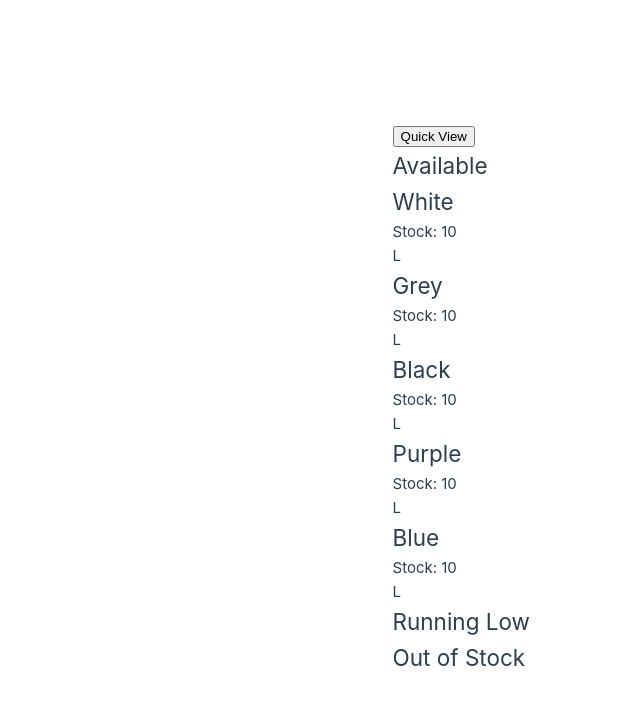
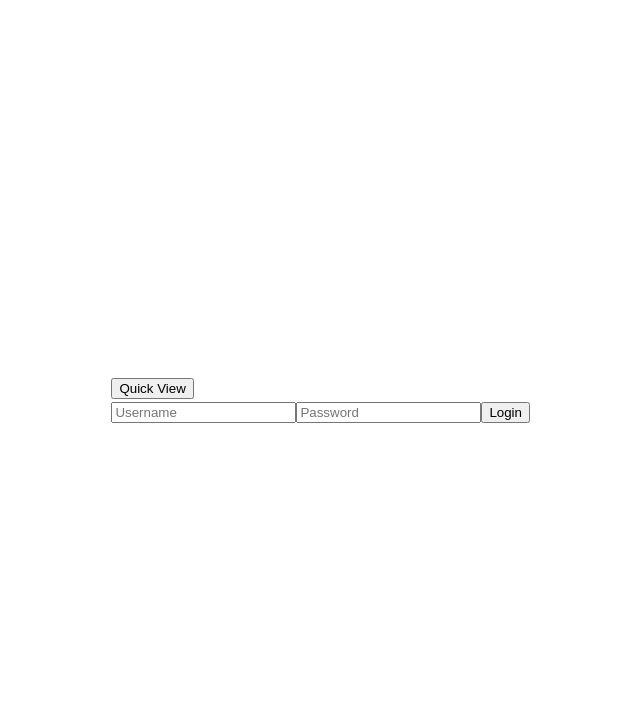
Before and after one commit to Saxel-0/Paint-Stock, a Vue app in the folder Frontend/Paint_Stock/: page / in a window 1280 px wide. Shown: the top 704 px of the page, without its empty margins (110-750 px from the left). Built offline with nearby package versions, Linux system fonts and the light colour scheme.

Commit message:
Set up user logins, added admin panel, Permissions systems fully worked out, moving to CSS

```diff
--- a/Frontend/Paint_Stock/src/App.vue
+++ b/Frontend/Paint_Stock/src/App.vue
@@ -1,14 +1,18 @@
 <script>
-import { ref } from 'vue';
+import { ref, reactive } from 'vue';
 import PaintCard from './components/Paintcards.vue';
 import SwimLanes from './components/SwimLanes.vue';
 import QuickView from './components/QuickView.vue';
+import AdminPanel from './components/AdminPanel.vue';
+import UserLogin from './components/UserLogin.vue';
 
 export default {
   components: {
     PaintCard,
     SwimLanes,
-    QuickView
+    QuickView,
+    AdminPanel,
+    UserLogin
   },
   setup() {
     const paints = ref([
@@ -18,9 +22,33 @@ export default {
       { id: 4, colour: 'Purple', stock_level: 10, status: 'Available' },
       { id: 5, colour: 'Blue', stock_level: 10, status: 'Available' }
     ]);
-    console.log('test', paints.value)
+    const users = ref([
+      { id: 1, username: 'CompanyPainter', password: '123', canEdit: true, isAdmin: false },
+      { id: 2, username: 'John', password: '123', canEdit: true, isAdmin: false },
+      { id: 3, username: 'Jane', password: '123', canEdit: true, isAdmin: false },
+      { id: 4, username: 'Adam', password: '123', canEdit: true, isAdmin: true }
+    ]);
+
+    const permissions = reactive({
+      canEdit: false,
+      isAdmin: false
+    });
+
+    const currentUser = ref(null);
+
+    const login = (user) => {
+      currentUser.value = user;
+      permissions.view_paints = user.canView;
+      permissions.edit_paints = user.canEdit;
+      permissions.edit_users = user.isAdmin;
+    };
+
     return {
-      paints
+      paints,
+      users,
+      currentUser,
+      login,
+      permissions
     };
   }
 };
@@ -30,10 +58,12 @@ export default {
   <div>
     <header>
       <QuickView :paints="paints" />
+      <AdminPanel v-if="permissions.edit_users" :users="users" :isAdmin="permissions.edit_users" />
+      <UserLogin :users="users" @login="login" />
     </header>
 
     <main>
-      <SwimLanes :paints="paints"/>
+      <SwimLanes v-if="currentUser" :key="currentUser.id" :paints="paints" :canEdit="permissions.edit_paints" />
     </main>
   </div>
 </template>
--- a/Frontend/Paint_Stock/src/components/AdminPanel.vue
+++ b/Frontend/Paint_Stock/src/components/AdminPanel.vue
@@ -0,0 +1,52 @@
+<template>
+    <div v-if="isAdmin">
+      <button @click="toggleMenu">Admin Panel</button>
+      <div v-show="showMenu">
+        <ul>
+          <li v-for="user in users" :key="user.id">
+            {{ user.username }}
+            <input type="checkbox" v-model="user.canEdit" :disabled="!isAdmin"> Edit
+            <input type="checkbox" v-model="user.isAdmin" :disabled="!isAdmin"> Admin
+            <button @click="deleteUser(user.id)">Delete</button>
+          </li>
+        </ul>
+        <button @click="createUser">Create User</button>
+      </div>
+    </div>
+  </template>
+
+<script>
+  export default {
+    name: 'AdminPanel',
+    props: {
+      isAdmin: {
+        type: Boolean,
+        default: false
+      },
+      users: {
+        type: Array,
+        default: () => []
+      }
+    },
+    data() {
+      return {
+        showMenu: false
+      };
+    },
+    methods: {
+      toggleMenu() {
+        this.showMenu = !this.showMenu;
+      },
+      deleteUser(userId) {
+        this.$emit('delete-user', userId);
+      },
+      createUser() {
+        this.$emit('create-user');
+      }
+    }
+  };
+</script>
+
+<style scoped>
+
+</style>
--- a/Frontend/Paint_Stock/src/components/Paintcards.vue
+++ b/Frontend/Paint_Stock/src/components/Paintcards.vue
@@ -3,14 +3,14 @@
     <div class="paint-card">
       <h2>{{ paint.colour }}</h2>
       <p>Stock: {{ paint.stock_level }}</p>
-      <input type="number" v-model="newStockLevel" v-if="canEdit">
+      <input type="number" v-model="newStockLevel" :disabled="!canEdit">
       <p>L</p>
-      <button @click="updateStock" v-if="canEdit">Update Stock</button>
+      <button @click="updateStock" :disabled="!canEdit">Update Stock</button>
     </div>
   </template>
 
 <script>
-import { ref } from 'vue';
+import { ref, reactive, toRefs } from 'vue';
 import axios from 'axios';
 
 export default {
@@ -25,22 +25,25 @@ export default {
         }
     },
     setup(props) {
-        console.log(props.paint);
-        console.log('PaintCard component created', props);
+        const localPaint = reactive({ ...props.paint });
         const newStockLevel = ref(0);
-
         const updateStock = async () => {
+            if (props.paint) {
                 try {
                     const response = await axios.put(`http://tempUrl/paints/${props.paint.id}/`, {
-            stock: props.paint.stock_level
+                        stock: newStockLevel.value
                     });
-            props.paint.stock_level = newStockLevel.value;
-        } catch (error) {
+                    if (response.status === 200) {
+                        localPaint.stock_level = newStockLevel.value;
+                    }
+                }   catch (error) {
                     console.error(error);
+                }
             }
         };
 
         return {
+        ...toRefs(localPaint),
         newStockLevel,
         updateStock
         };
--- a/Frontend/Paint_Stock/src/components/SwimLanes.vue
+++ b/Frontend/Paint_Stock/src/components/SwimLanes.vue
@@ -12,6 +12,7 @@
           :key="paint.id"
           :paint="paint"
           :draggable="canEdit"
+          :canEdit="canEdit"
           @dragstart="canEdit ? dragStart($event, paint) : null"
           @dragend="canEdit ? dragEnd : null"
         />
--- /dev/null
+++ b/Frontend/Paint_Stock/src/components/UserLogin.vue
@@ -0,0 +1,41 @@
+<template>
+    <form @submit.prevent="login">
+      <input type="text" v-model="username" placeholder="Username">
+      <input type="password" v-model="password" placeholder="Password">
+      <button type="submit">Login</button>
+    </form>
+</template>
+
+<script>
+  export default {
+    name: 'UserLogin',
+    props: {
+      users: {
+        type: Array,
+        default: () => []
+      }
+    },
+    data() {
+      return {
+        username: '',
+        password: ''
+      };
+    },
+    methods: {
+      login() {
+        const user = this.users.find(user => user.username === this.username && user.password === this.password);
+        if (user) {
+          this.$emit('login', user);
+          console.log('login successful');
+
+        } else {
+          alert('username or password error');
+        }
+      }
+    }
+  };
+</script>
+
+<style scoped>
+
+</style>
```
Lines whose indentation alone changed are shown as unchanged.
